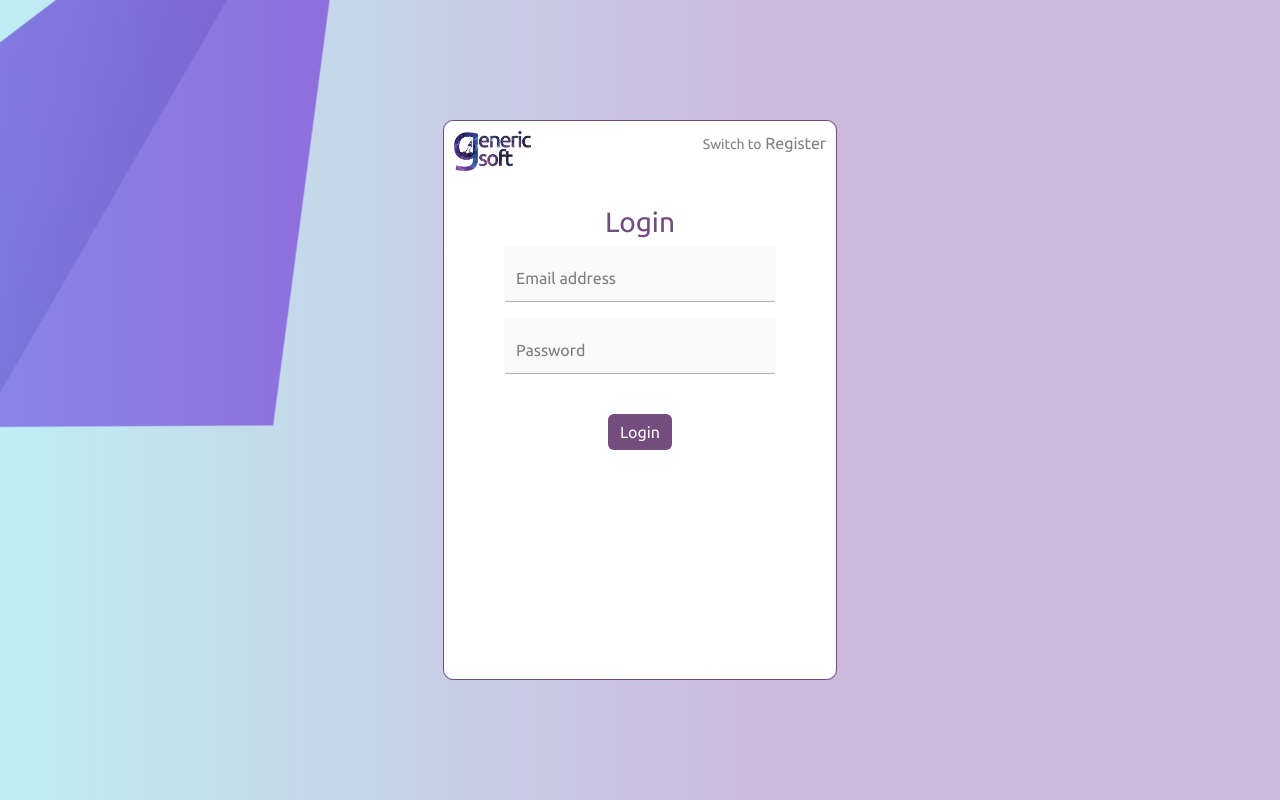
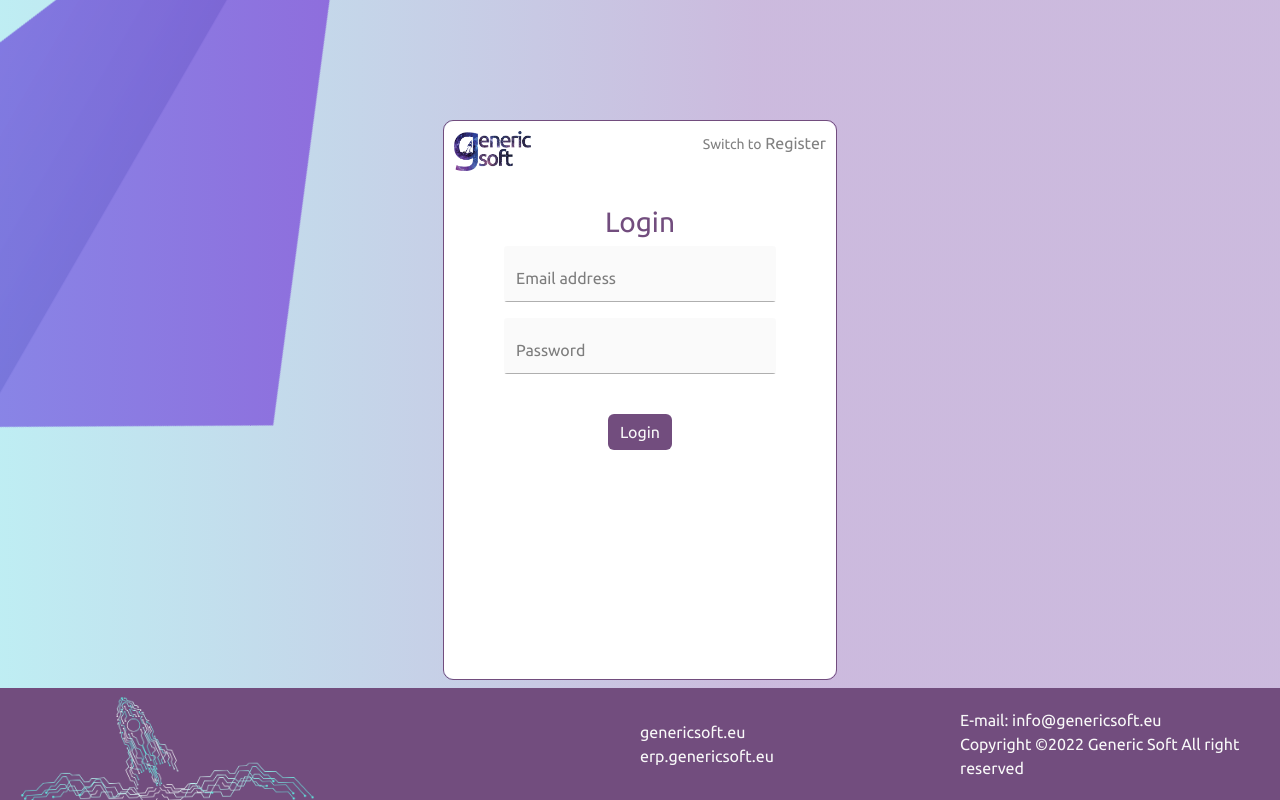
Before and after one commit to GenericSoft/GDR-Generic-Desk-Reservation, a React (Create React App) app: page /login in a window 1280 px wide. Built offline with nearby package versions, Linux system fonts and the light colour scheme; no server answers.

Commit message:
created footer

```diff
--- /dev/null
+++ b/src/components/Footer/Footer.scss
@@ -0,0 +1,53 @@
+@import '../../common/styles/colors';
+
+.footer {
+  &-container {
+    position: absolute;
+    bottom: 0;
+    left: 0;
+    width: 100%;
+    height: 14vh;
+    background-color: $primary;
+    display: flex;
+  }
+
+  &-image {
+    height: 100%;
+    &-container {
+      flex: 1 1 0;
+      //   text-align: center;
+    }
+  }
+
+  &-content {
+    &-container {
+      flex: 1 1 0;
+      height: 100%;
+      display: flex;
+      align-items: center;
+
+      ul {
+        list-style-type: none;
+        margin: 0;
+        padding: 0;
+      }
+
+      li a {
+        text-decoration: none;
+        color: $white;
+      }
+    }
+  }
+
+  &-links {
+    flex: 1 1 0;
+  }
+
+  &-information {
+    flex: 1 1 0;
+
+    div {
+      color: $white;
+    }
+  }
+}
--- /dev/null
+++ b/src/components/Footer/Footer.tsx
@@ -0,0 +1,33 @@
+import React from 'react';
+
+import RocketImage from '../../resources/images/rocket.png';
+
+import './Footer.scss';
+
+const Footer = () => {
+  return (
+    <div className="footer-container">
+      <div className="footer-image-container">
+        <img className="footer-image" src={RocketImage} />
+      </div>
+      <div className="footer-content-container">
+        <div className="footer-links">
+          <ul>
+            <li>
+              <a href="https://genericsoft.eu/">genericsoft.eu</a>
+            </li>
+            <li>
+              <a href="https://www.erp.genericsoft.eu/">erp.genericsoft.eu</a>
+            </li>
+          </ul>
+        </div>
+        <div className="footer-information">
+          <div>E-mail: info@genericsoft.eu</div>
+          <div>Copyright ©2022 Generic Soft All right reserved</div>
+        </div>
+      </div>
+    </div>
+  );
+};
+
+export default Footer;
--- a/src/components/FormContainer/FormContainer.scss
+++ b/src/components/FormContainer/FormContainer.scss
@@ -24,6 +24,7 @@
 }
 
 .form-container {
+  flex: 1 1 0;
   background-color: white;
   border-top-right-radius: 10px;
   border-bottom-right-radius: 10px;
@@ -36,7 +37,7 @@
 
 .image {
   &-container {
-    flex: 0.5;
+    flex: 1 1 0;
     background-color: #724d7e;
     border-top-left-radius: 10px;
     border-bottom-left-radius: 10px;
--- a/src/components/FormContainer/FormContainer.tsx
+++ b/src/components/FormContainer/FormContainer.tsx
@@ -3,6 +3,7 @@ import React from 'react';
 import RegistrationImage from '../../resources/images/registration-image.png';
 import FormHeader from '../FormHeader/FormHeader';
 import './FormContainer.scss';
+import Footer from '../Footer/Footer';
 
 type FormContainerProps = {
   children: React.ReactNode;
@@ -29,6 +30,7 @@ const FormContainer = ({
           <div className="form-body">{children}</div>
         </div>
       </div>
+      <Footer />
     </div>
   );
 };
```
Also changed, not shown: src/resources/images/rocket.png (added).
